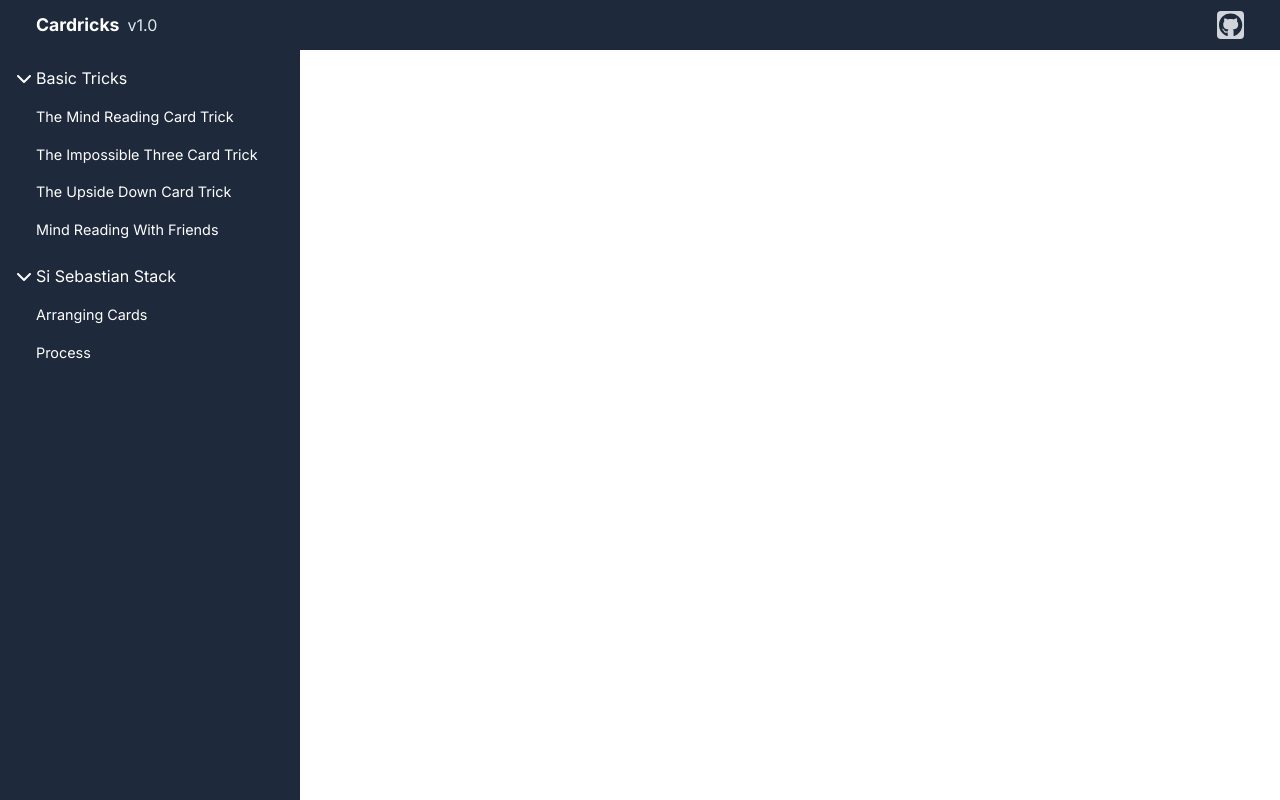
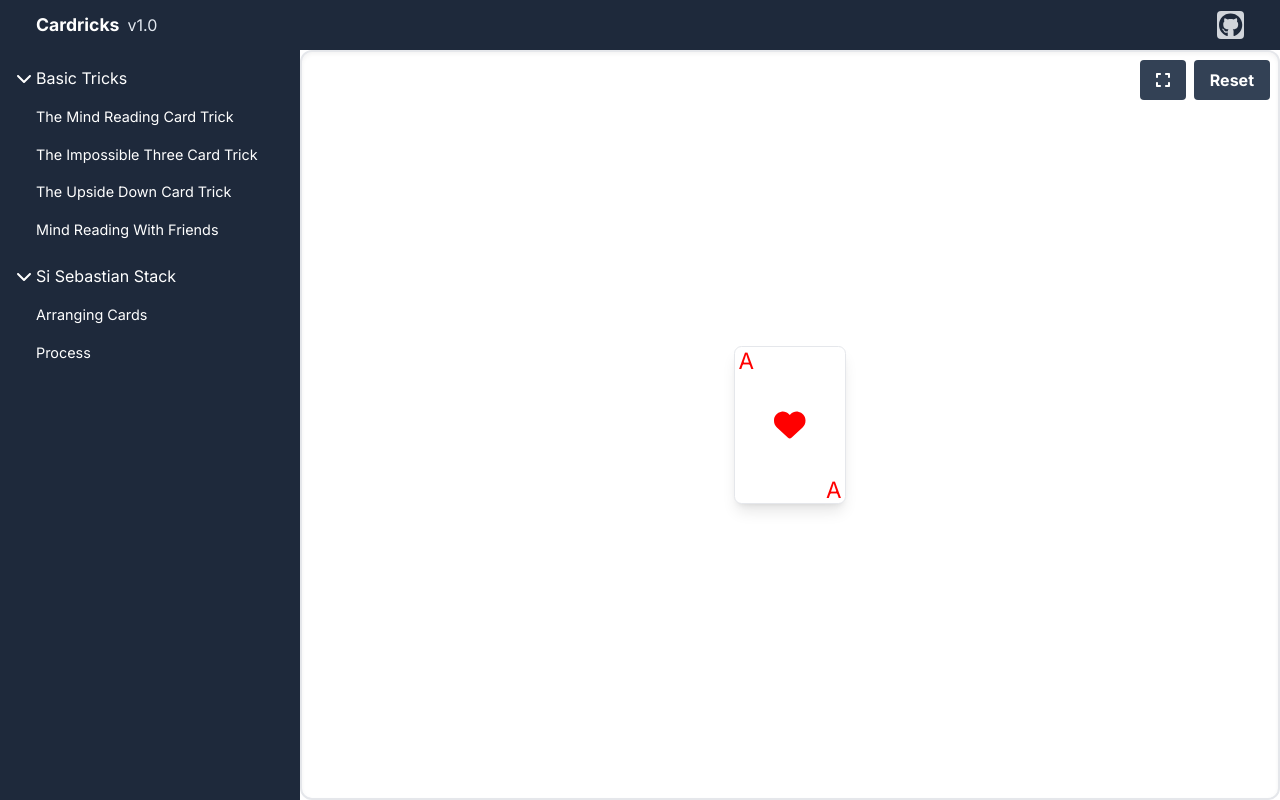
Before and after one commit to lakshyamahawar14/cardricks, a Vue app: page /playground in a window 1280 px wide. Built offline with nearby package versions, Linux system fonts and the light colour scheme.

Commit message:
baiting vercel

```diff
--- a/src/router/index.ts
+++ b/src/router/index.ts
@@ -2,6 +2,7 @@ import { createRouter, createWebHistory, RouteRecordRaw } from 'vue-router';
 import BasicTricks from '../views/BasicTricks.vue';
 import SiSebastianStack from '../views/SiSebastianStack.vue';
 import Home from '../views/Home.vue';
+import Playground from '../views/Playground.vue';
 
 const routes: Array<RouteRecordRaw> = [
   {
@@ -19,6 +20,11 @@ const routes: Array<RouteRecordRaw> = [
     name: 'SiSebastianStack',
     component: SiSebastianStack,
   },
+  {
+    path: '/playground/',
+    name: 'Playground',
+    component: Playground
+  }
 ];
 
 const router = createRouter({
--- a/src/views/BasicTricks.vue
+++ b/src/views/BasicTricks.vue
@@ -47,6 +47,9 @@
 import { onMounted, ref, watch } from "vue";
 import { useRoute } from "vue-router";
 import { setActiveLink } from "../store";
+import { useRouter } from "vue-router";
+
+const router = useRouter();
 
 const route = useRoute();
 
@@ -155,7 +158,9 @@ watch(
   }
 );
 
-const goToPlayground = () => {};
+const goToPlayground = () => {
+  router.push({ path: "/playground" });
+};
 
 onMounted(() => {
   scrollToElement();
--- /dev/null
+++ b/src/views/Playground.vue
@@ -0,0 +1,57 @@
+<template>
+  <div
+    class="relative bg-white shadow-inner border-[2px] rounded-xl p-4 h-full lg:h-[calc(100vh-50px)] w-[calc(100vw-300px)] lg:w-[calc(100vw-300px)] md:w-[calc(100vw-250px)] flex justify-center items-center z-[10] overflow-hidden"
+    id="playground"
+  >
+    <div class="absolute top-2 right-2 flex space-x-2">
+      <button
+        class="bg-slate-700 hover:bg-slate-900 text-white font-bold py-2 px-4 rounded"
+        @click="togglePlayground"
+      >
+        <FontAwesomeIcon :icon="isFullscreen ? faCompress : faExpand" />
+      </button>
+      <button
+        class="bg-slate-700 hover:bg-slate-900 text-white font-bold py-2 px-4 rounded"
+        @click="resetPlayground"
+      >
+        Reset
+      </button>
+    </div>
+
+    <Card character="A" :icon="faHeart" color="red" :size="1.5" />
+  </div>
+</template>
+
+<script setup lang="ts">
+import Card from "../components/Card.vue";
+import { FontAwesomeIcon } from "@fortawesome/vue-fontawesome";
+import {
+  faHeart,
+  faExpand,
+  faCompress,
+} from "@fortawesome/free-solid-svg-icons";
+import { ref } from "vue";
+
+const isFullscreen = ref(false);
+
+const resetPlayground = () => {};
+
+const togglePlayground = () => {
+  const el = document.getElementById("playground");
+  if (el) {
+    el.classList.toggle("fullscreen");
+    isFullscreen.value = !isFullscreen.value;
+  }
+};
+</script>
+
+<style scoped>
+.fullscreen {
+  position: fixed;
+  top: 0;
+  left: 0;
+  width: 100vw;
+  height: 100vh;
+  z-index: 1000;
+}
+</style>
```
